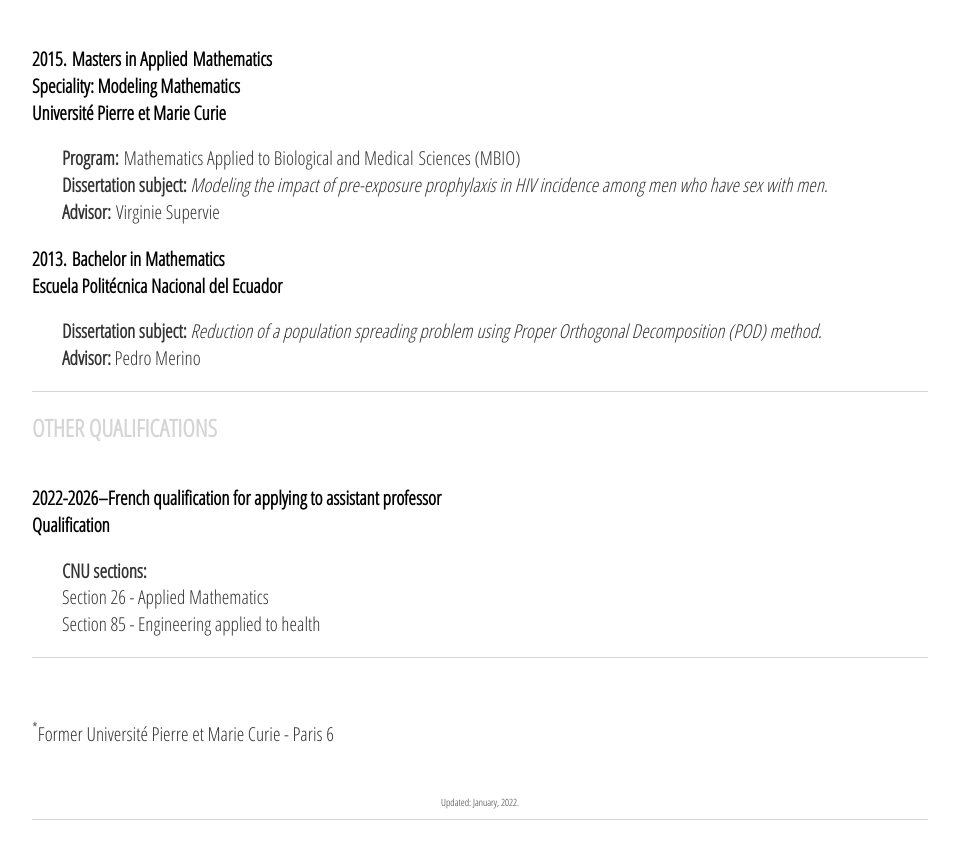
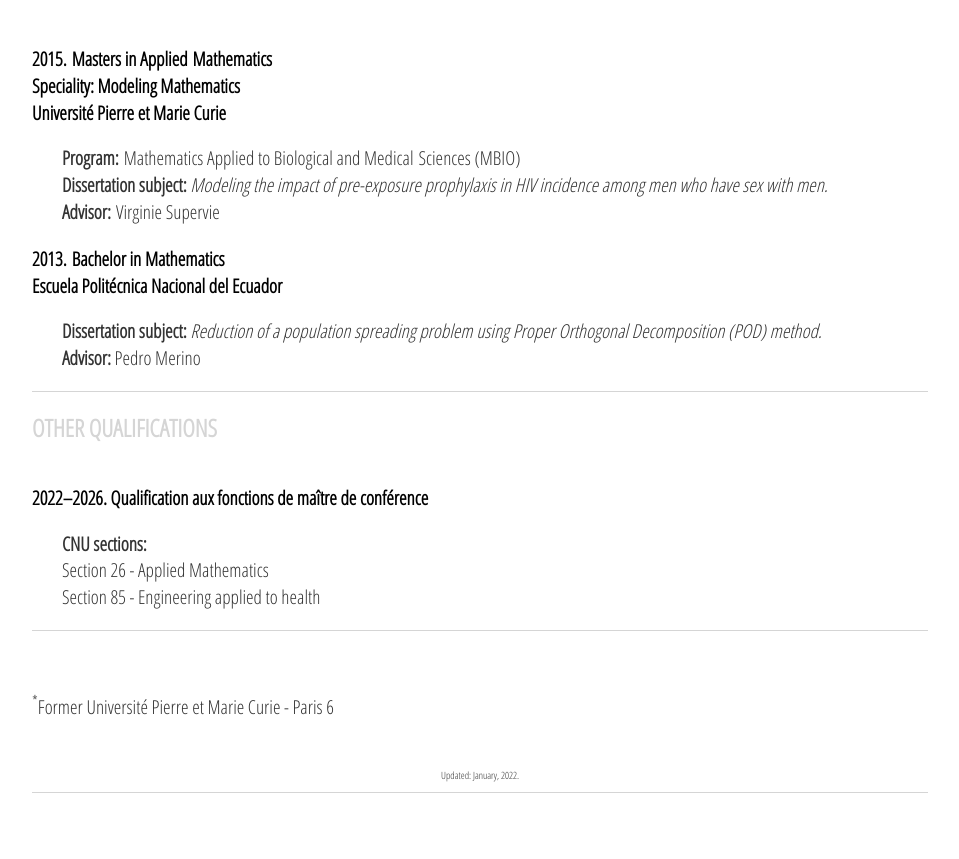
Before and after one commit to sjijon/sjijon.github.io, a Jekyll site: the page built from cv.html, in a window 1280 px wide and 900 px high, scrolled down 1276 px. Shown: the top 859 px of the window, without its empty margins (160-1119 px from the left). Built offline with Jekyll 4.4.1, drawn with Linux system fonts in a browser that asks for light colours; nearby versions of some CDN libraries.

Commit message:
Add qualification CNU

```diff
--- a/cv.html
+++ b/cv.html
@@ -99,8 +99,7 @@
 	<p style="border-bottom: 1px solid #d5d5d5;"></p>
 	<h5>OTHER QUALIFICATIONS</h5>
 
-	<h4>2022-2026&ndash;French qualification for applying to assistant professor</h4>
-	<h4>Qualification</h4>
+	<h4>2022&ndash;2026. Qualification aux fonctions de maître de conférence</h4>
 	<p style="padding-left:30px;">
 		<strong>CNU sections:</strong>
 		<br>
```
